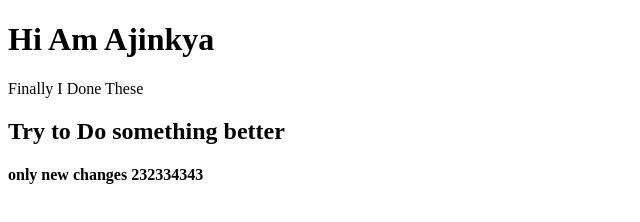
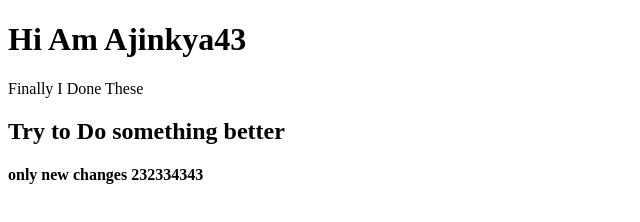
Before and after one commit to ajinkyathail/htdocs, a plain HTML site: page index.html in a window 1280 px wide. Shown: the full height of the page, 0-640 px from the left. Drawn offline with Linux system fonts and the light colour scheme.

Commit message:
changes2

```diff
--- a/index.html
+++ b/index.html
@@ -4,7 +4,7 @@
     <meta charset="UTF-8">
     <meta name="viewport" content="width=device-width, initial-scale=1.0">
     <title>Document</title>
-    <h1> Hi Am Ajinkya</h1>
+    <h1> Hi Am Ajinkya43</h1>
     <p>Finally I Done These</p>
     <h2> Try to Do something better</h2>
     <h4> only new changes 232334343</h4>
```
Also changed, not shown: 1 other file.
